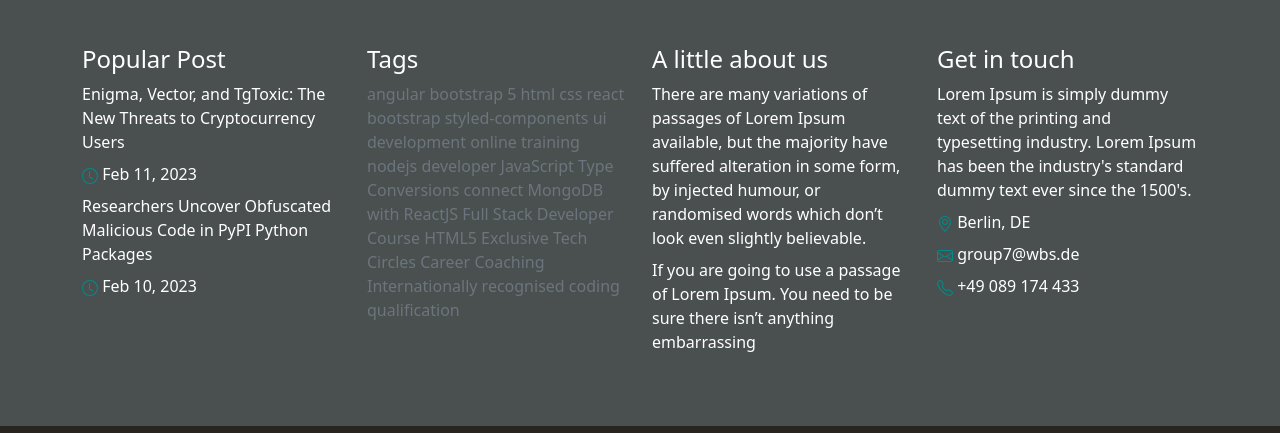
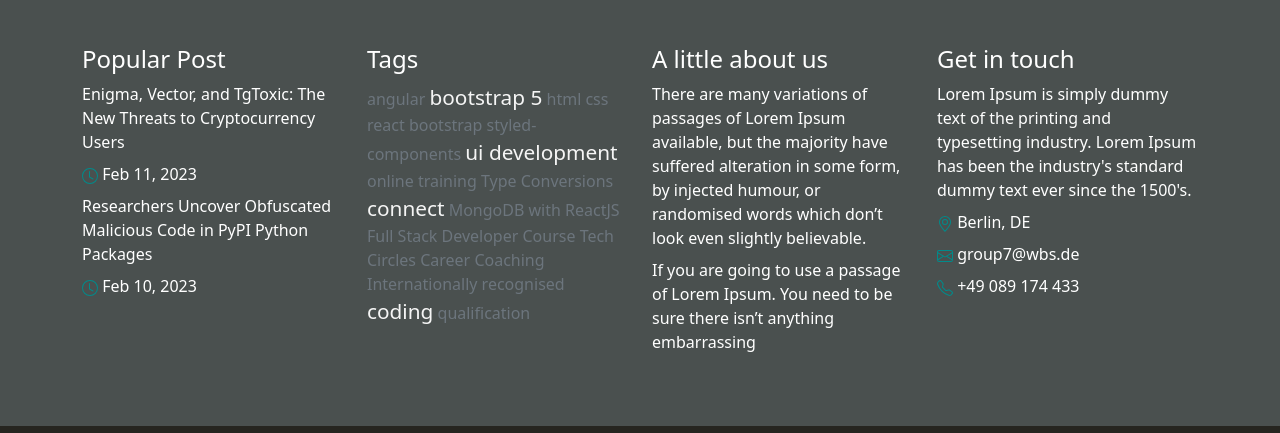
Before and after one commit to rodrigomenezes22/crossover-psd, a plain HTML site: page index.html in a window 1280 px wide. Shown: the part 2023-2456 px from the top of the page. Drawn offline with nearby package versions, Linux system fonts and the light colour scheme.

Commit message:
footer v3

```diff
--- a/index.html
+++ b/index.html
@@ -359,7 +359,7 @@
             <div class="col-lg-3 col-md-6 col-xs-12 mb-3">
               <h4>Tags</h4>
               <ul class="nav flex-column">
-                <li class="nav-item mb-2"><a href="#" class="nav-link p-0 text-muted">angular bootstrap 5 html css react bootstrap styled-components ui development online training nodejs developer JavaScript Type Conversions connect MongoDB with ReactJS Full Stack Developer Course HTML5 Exclusive Tech Circles Career Coaching Internationally recognised coding qualification</a></li>
+                <li class="nav-item mb-2"><a href="#" class="nav-link p-0 text-muted">angular <span class="gigispan">bootstrap 5</span> html css react bootstrap styled-components <span class="gigispan">ui development</span>  online training  Type Conversions <span class="gigispan">connect</span> MongoDB with ReactJS Full Stack Developer Course Tech Circles Career Coaching Internationally recognised <span class="gigispan">coding</span> qualification</a></li>
 
               </ul>
             </div>
--- a/styles.css
+++ b/styles.css
@@ -334,4 +334,8 @@ button{
         background-color: #262520;
         color:white;
 }
+.gigispan{
+    color:whitesmoke;
+    font-size: 1.3em;
+}
 /* end css footer */
```
